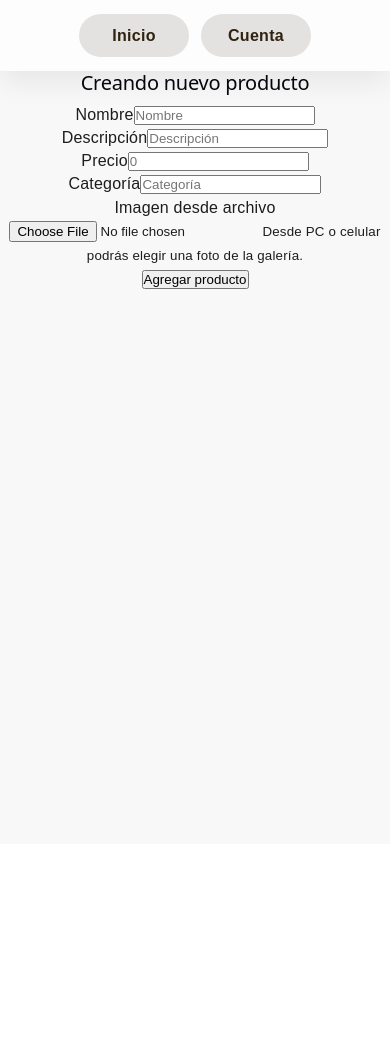
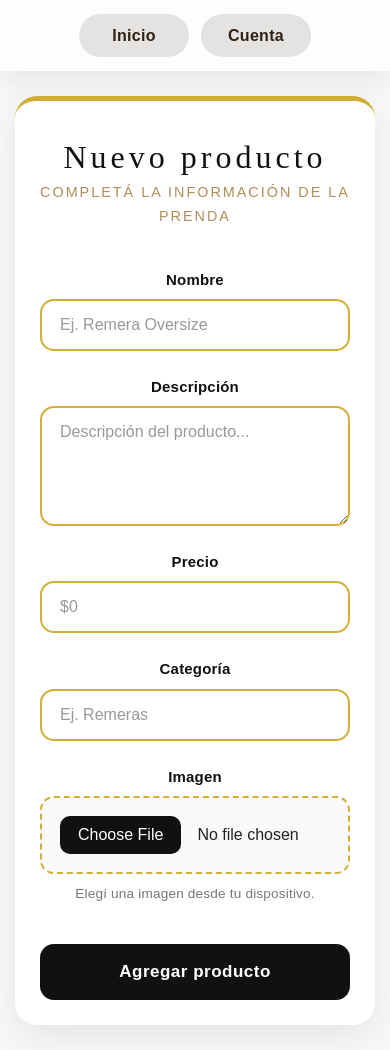
Before and after one commit to BrandonGag17/AmbeyModa, a React (Vite) app: page /crear-producto in a window 390 px wide. Before the commit the page ends 844 px from the top, so only its background shows below. Built offline with nearby package versions, Linux system fonts and the light colour scheme.

Commit message:
terminado x ahora

```diff
--- /dev/null
+++ b/src/CrearProducto.css
@@ -0,0 +1,282 @@
+* {
+    margin: 0;
+    padding: 0;
+    box-sizing: border-box;
+}
+
+body {
+    background: #f8f8f8;
+    font-family: 'Poppins', sans-serif;
+    color: #222;
+}
+
+.crear-producto-page {
+    width: 100%;
+    min-height: 100vh;
+
+    display: flex;
+    justify-content: center;
+    align-items: flex-start;
+
+    padding: 50px 20px;
+}
+
+.crear-producto-card {
+    width: 100%;
+    max-width: 750px;
+
+    background: white;
+
+    padding: 40px;
+
+    border-radius: 22px;
+
+    border-top: 5px solid #d4af37;
+
+    box-shadow: 0 12px 35px rgba(0, 0, 0, .08);
+}
+
+.crear-producto-card h1 {
+    font-family: 'Playfair Display', serif;
+
+    text-align: center;
+
+    font-size: 2.3rem;
+
+    letter-spacing: 4px;
+
+    color: #111;
+
+    margin-bottom: 12px;
+}
+
+.crear-producto-card p {
+    text-align: center;
+
+    color: #b08d57;
+
+    letter-spacing: 2px;
+
+    text-transform: uppercase;
+
+    margin-bottom: 40px;
+
+    font-size: .9rem;
+}
+
+.form-campo {
+    display: flex;
+    flex-direction: column;
+    margin-bottom: 24px;
+}
+
+.form-campo label {
+    margin-bottom: 8px;
+
+    font-weight: 600;
+
+    color: #111;
+
+    font-size: 15px;
+}
+
+.form-campo input,
+.form-campo textarea {
+
+    width: 100%;
+
+    padding: 15px 18px;
+
+    font-size: 16px;
+
+    font-family: 'Poppins', sans-serif;
+
+    color: #222;
+
+    background: white;
+
+    border: 2px solid #d4af37;
+
+    border-radius: 14px;
+
+    transition: .25s;
+
+    resize: vertical;
+
+    outline: none;
+
+}
+
+.form-campo input::placeholder,
+.form-campo textarea::placeholder {
+
+    color: #999;
+
+}
+
+.form-campo input:focus,
+.form-campo textarea:focus {
+
+    border-color: #111;
+
+    box-shadow: 0 0 0 4px rgba(212, 175, 55, .18);
+
+}
+
+.form-campo textarea {
+
+    min-height: 120px;
+
+}
+
+.form-campo input[type="file"] {
+
+    padding: 18px;
+
+    border: 2px dashed #d4af37;
+
+    background: #fafafa;
+
+    cursor: pointer;
+
+}
+
+.form-campo input[type="file"]::file-selector-button {
+
+    background: #111;
+
+    color: white;
+
+    border: none;
+
+    border-radius: 10px;
+
+    padding: 10px 18px;
+
+    margin-right: 16px;
+
+    cursor: pointer;
+
+    transition: .25s;
+
+    font-family: 'Poppins', sans-serif;
+
+}
+
+.form-campo input[type="file"]::file-selector-button:hover {
+
+    background: #d4af37;
+
+    color: #111;
+
+}
+
+.form-campo small {
+
+    margin-top: 8px;
+
+    color: #777;
+
+    font-size: .85rem;
+
+}
+
+.preview-imagen {
+
+    display: flex;
+
+    justify-content: center;
+
+    margin: 30px 0;
+
+}
+
+.preview-imagen img {
+
+    width: 260px;
+
+    aspect-ratio: 1;
+
+    object-fit: cover;
+
+    border-radius: 16px;
+
+    border: 2px solid #d4af37;
+
+    box-shadow: 0 10px 25px rgba(0,0,0,.15);
+
+}
+
+.guardar-btn {
+
+    width: 100%;
+
+    height: 56px;
+
+    margin-top: 15px;
+
+    border: none;
+
+    border-radius: 14px;
+
+    background: #111;
+
+    color: white;
+
+    font-size: 17px;
+
+    font-weight: 600;
+
+    letter-spacing: .5px;
+
+    cursor: pointer;
+
+    transition: .25s;
+
+}
+
+.guardar-btn:hover {
+
+    background: #d4af37;
+
+    color: #111;
+
+    transform: translateY(-2px);
+
+}
+
+.guardar-btn:active {
+
+    transform: scale(.98);
+
+}
+
+.guardar-btn:disabled {
+
+    opacity: .6;
+
+    cursor: not-allowed;
+
+}
+
+@media (max-width: 768px) {
+
+    .crear-producto-page {
+
+        padding: 25px 15px;
+
+    }
+
+    .crear-producto-card {
+
+        padding: 25px;
+
+    }
+
+    .crear-producto-card h1 {
+
+        font-size: 2rem;
+
+    }
+
+}
--- a/src/CrearProducto.jsx
+++ b/src/CrearProducto.jsx
@@ -1,6 +1,7 @@
 import { useState, useEffect } from 'react'
 import { useNavigate } from 'react-router-dom'
 import { supabase } from './supabaseClient'
+import './CrearProducto.css'
 
 function CrearProducto() {
   const navigate = useNavigate()
@@ -108,70 +109,85 @@ function CrearProducto() {
   }
 
   return (
-        <form className="form-page" onSubmit={manejarSubmit}>
-            <h2>Creando nuevo producto</h2>
+    <div className="crear-producto-page">
 
-            <div className="form-campos">
+      <form className="crear-producto-card" onSubmit={manejarSubmit}>
+
+        <h1>Nuevo producto</h1>
+        <p>Completá la información de la prenda</p>
+
         <div className="form-campo">
-                    <label className="form-label">Nombre</label>
+          <label>Nombre</label>
           <input
-                        placeholder="Nombre"
+            placeholder="Ej. Remera Oversize"
             value={Nombre}
             onChange={(e) => setNombre(e.target.value)}
           />
         </div>
 
         <div className="form-campo">
-                    <label className="form-label">Descripción</label>
-                    <input
-                        placeholder="Descripción"
+          <label>Descripción</label>
+          <textarea
+            rows="4"
+            placeholder="Descripción del producto..."
             value={Descripcion}
             onChange={(e) => setDescripcion(e.target.value)}
           />
         </div>
 
         <div className="form-campo">
-                    <label className="form-label">Precio</label>
+          <label>Precio</label>
           <input
-                        placeholder="0"
             type="text"
+            placeholder="$0"
             value={Precio}
             onChange={(e) => setPrecio(e.target.value)}
           />
         </div>
 
         <div className="form-campo">
-                    <label className="form-label">Categoría</label>
+          <label>Categoría</label>
           <input
-                        placeholder="Categoría"
+            placeholder="Ej. Remeras"
             value={Categoria}
             onChange={(e) => setCategoria(e.target.value)}
           />
         </div>
 
         <div className="form-campo">
-                    <label className="form-label">Imagen desde archivo</label>
+          <label>Imagen</label>
+
           <input
             type="file"
             accept="image/*"
             onChange={manejarArchivo}
           />
-                    <small>Desde PC o celular podrás elegir una foto de la galería.</small>
+
+          <small>
+            Elegí una imagen desde tu dispositivo.
+          </small>
         </div>
 
-
         {previewUrl && (
-                    <div className="form-campo">
-                        <label className="form-label">Vista previa</label>
-                        <img src={previewUrl} alt="Preview" style={{ maxWidth: '200px', borderRadius: '4px' }} />
+          <div className="preview-imagen">
+            <img
+              src={previewUrl}
+              alt="Vista previa"
+            />
           </div>
         )}
+
+        <button
+          className="guardar-btn"
+          type="submit"
+          disabled={subiendo}
+        >
+          {subiendo ? "Subiendo..." : "Agregar producto"}
+        </button>
+
+      </form>
+
     </div>
-
-            <button className="btn btn-primary" type="submit" disabled={subiendo}>
-                {subiendo ? 'Subiendo...' : 'Agregar producto'}
-            </button>
-        </form>
   )
 }
 
--- /dev/null
+++ b/src/Cuenta.css
@@ -0,0 +1,130 @@
+.cuenta-page {
+    min-height: calc(100vh - 80px);
+
+    display: flex;
+    justify-content: center;
+    align-items: center;
+
+    padding: 40px 20px;
+
+    background: #f8f8f8;
+}
+
+.cuenta-card {
+
+    width: 100%;
+    max-width: 430px;
+
+    background: white;
+
+    padding: 45px;
+
+    border-radius: 20px;
+
+    box-shadow: 0 12px 30px rgba(0, 0, 0, .08);
+
+    border-top: 5px solid #d4af37;
+
+}
+
+.cuenta-card h1 {
+
+    font-family: 'Playfair Display', serif;
+
+    text-align: center;
+
+    letter-spacing: 4px;
+
+    color: #111;
+
+    margin-bottom: 10px;
+
+}
+
+.cuenta-card p {
+
+    text-align: center;
+
+    color: #b08d57;
+
+    letter-spacing: 2px;
+
+    text-transform: uppercase;
+
+    font-size: .9rem;
+
+    margin-bottom: 35px;
+
+}
+
+.cuenta-card input {
+
+    width: 100%;
+
+    padding: 15px;
+
+    margin-bottom: 18px;
+
+    border: 2px solid #d4af37;
+
+    border-radius: 12px;
+
+    font-size: 16px;
+
+    transition: .2s;
+
+}
+
+.cuenta-card input:focus {
+
+    outline: none;
+
+    border-color: #111;
+
+}
+
+.cuenta-card button {
+
+    width: 100%;
+
+    padding: 15px;
+
+    background: #111;
+
+    color: white;
+
+    border: none;
+
+    border-radius: 12px;
+
+    cursor: pointer;
+
+    font-size: 16px;
+
+    font-weight: 600;
+
+    transition: .25s;
+
+}
+
+.cuenta-card button:hover {
+
+    background: #d4af37;
+
+    color: #111;
+
+}
+
+.admin-ok {
+
+    display: block;
+
+    margin-top: 25px;
+
+    text-align: center;
+
+    color: #b08d57;
+
+    font-weight: 600;
+
+}
--- a/src/Cuenta.jsx
+++ b/src/Cuenta.jsx
@@ -1,4 +1,5 @@
 import { useEffect, useState } from "react";
+import "./Cuenta.css";
 
 function Cuenta() {
     const [usuario, setUsuario] = useState("");
@@ -24,23 +25,35 @@ function Cuenta() {
     }
 
     return (
-    <div>
-      <div>
-        <h2>Ingresa a tu cuenta</h2>
+        <div className="cuenta-page">
+            <div className="cuenta-card">
+
+                <p>Panel de administración</p>
+
                 <input
                     type="text"
                     placeholder="Usuario"
                     value={usuario}
                     onChange={(e) => setUsuario(e.target.value)}
                 />
+
                 <input
                     type="password"
                     placeholder="Contraseña"
                     value={contrasena}
                     onChange={(e) => setContrasena(e.target.value)}
                 />
-        <button onClick={iniciarSesion}>Iniciar sesión</button>
-        {esAdmin && <p>Modo Mame Sheine activado.</p>}
+
+                <button onClick={iniciarSesion}>
+                    Iniciar sesión
+                </button>
+
+                {esAdmin &&
+                    <span className="admin-ok">
+                        ✓ Modo Mame Sheine activado
+                    </span>
+                }
+
             </div>
         </div>
     );
--- a/src/Inicio.css
+++ b/src/Inicio.css
@@ -41,14 +41,20 @@ body {
 .productos-toolbar {
     display: flex;
     gap: 20px;
-
     width: 100%;
     max-width: 800px;
-
     margin: 0 auto 45px;
-
     justify-content: center;
     align-items: center;
+}
+.cuenta-card h1::after{
+    content:"";
+    display:block;
+    width:80px;
+    height:3px;
+    margin:15px auto 0;
+    background:#d4af37;
+    border-radius:10px;
 }
 
 .productos-toolbar input {
```
Also changed, not shown: src/ProductoCard.css (deleted, +0 -30 lines), src/ProductoCard.jsx (deleted, +0 -13 lines). Lines whose indentation alone changed are shown as unchanged.
